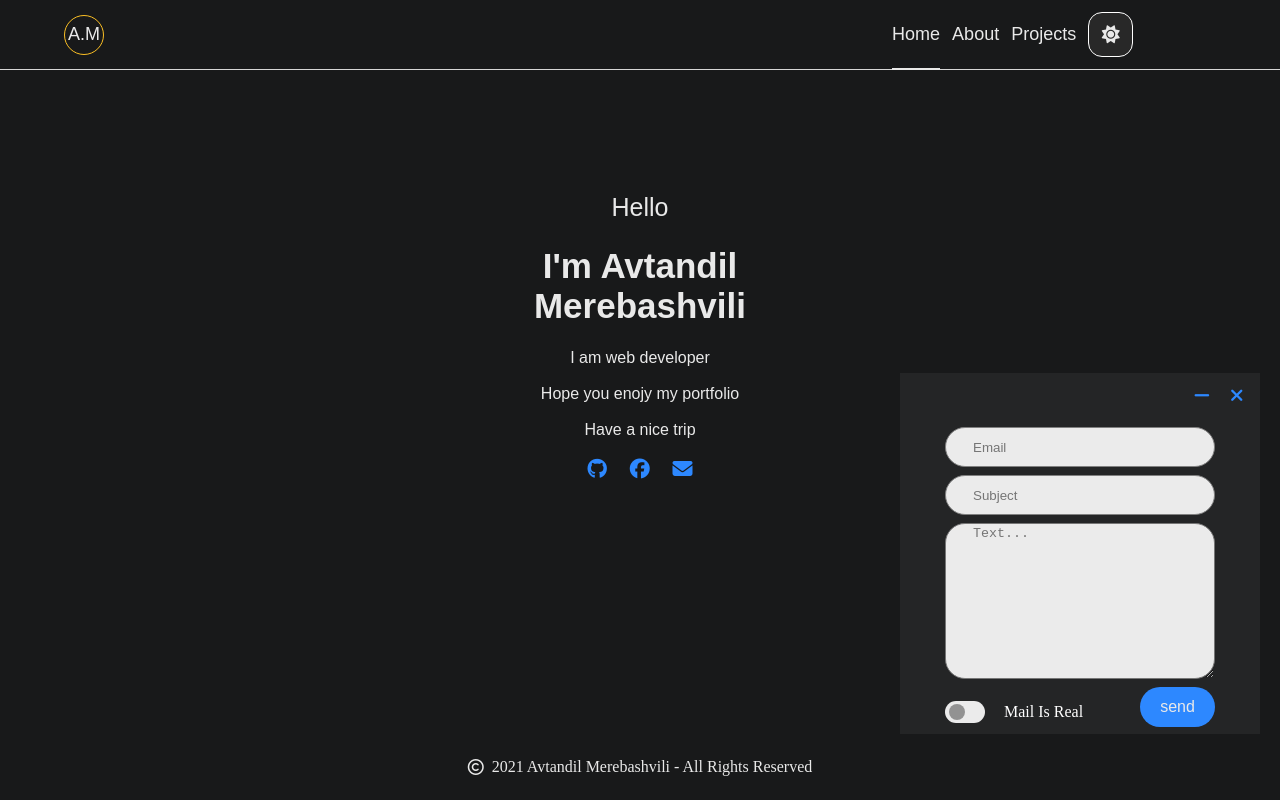
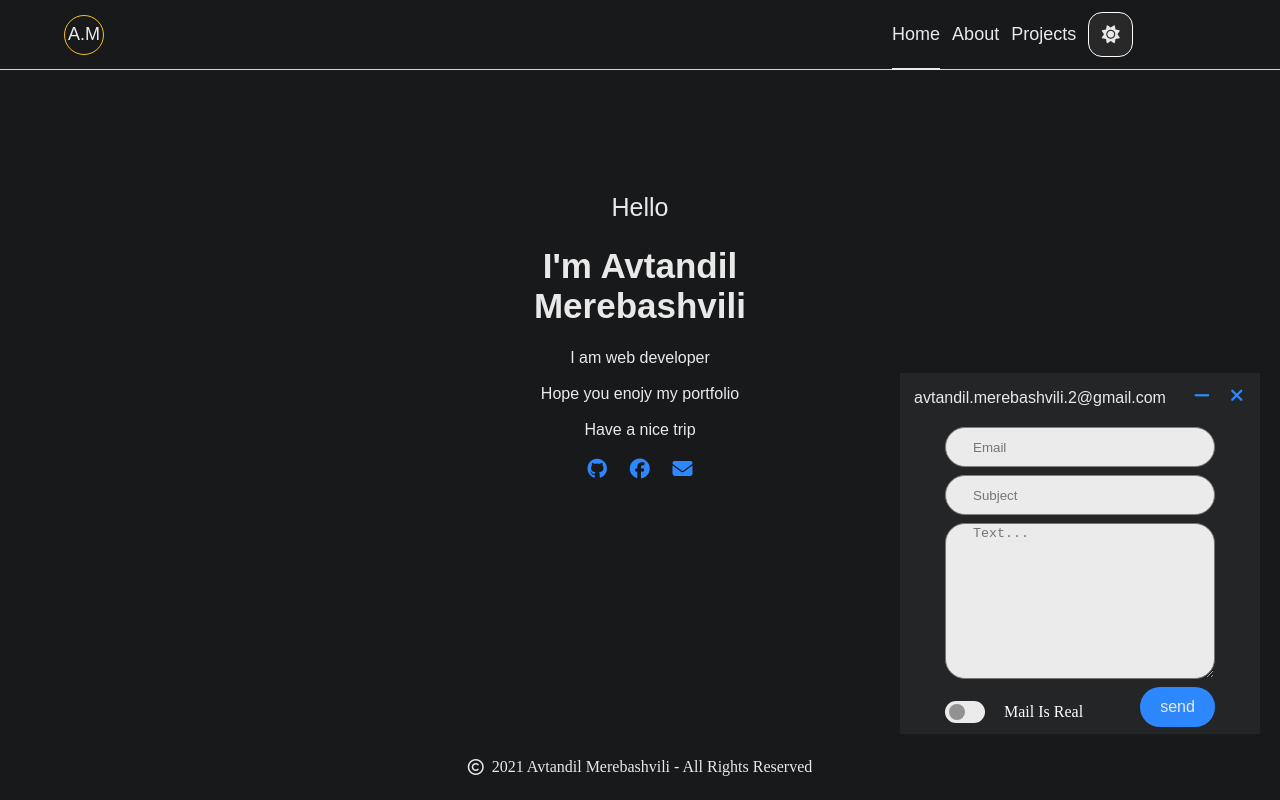
Before and after one commit to AvtoMerebashvili/portfolio, an Angular app: page /layout/home in a window 1280 px wide. Built offline with nearby package versions, Linux system fonts and the light colour scheme.

Commit message:
feat(send-email): add close feature

```diff
--- a/src/app/features/home/home/home.component.html
+++ b/src/app/features/home/home/home.component.html
@@ -18,8 +18,5 @@
                 <a routerLink="email"><i class="fas fa-envelope"></i></a>
             </div>
         </div>
-        <div class="mailer">
-
-        </div>
     </div>
 </div>
--- a/src/app/layout/layout.component.html
+++ b/src/app/layout/layout.component.html
@@ -4,12 +4,15 @@
     </div>
     <div class="down">
         <router-outlet></router-outlet>
-        <div class="mailer">
+        <div [ngClass]="{mailerOn: mailer=='on', mailerOff: mailer=='off', mailerClosed: mailer=='closed' }">
             <div class="topBar">
-                <button><i class="fas fa-minus"></i></button>
-                <button><i class="fas fa-times"></i></button>
+                <p>avtandil.merebashvili.2@gmail.com</p>
+                <div class="buttons">
+                    <button (click)="setMailer('off')"><i class="fas fa-minus"></i></button>
+                    <button (click)="setMailer('closed')"><i class="fas fa-times"></i></button>
+                </div>
             </div>
-            <app-send-email class="s"></app-send-email>
+            <app-send-email class="sendEmail"></app-send-email>
         </div>
     </div>
     <div class="foot">
--- a/src/app/layout/layout.component.scss
+++ b/src/app/layout/layout.component.scss
@@ -1,4 +1,5 @@
 @import "../../styles/palette.scss";
+@import './styles/mailer.style.scss';
 
 .component{
     display: flex;
@@ -9,30 +10,43 @@
     }
     .down{
         height: 100%;
-        .mailer{
+        .mailerOn{
+            @include mailer;
             width: 360px;
             height: 365px;
-            position: absolute;
-            right: 20px;
-            bottom: 62px;
             background-color: $bg-color5;
             .topBar{
                 width: 100%;
                 height: 46px;
                 display: flex;
-                justify-content: flex-end;
-                button{
-                    background-color: inherit;
-                    border: none;
-                    width: 20px;
-                    margin-right: 16px;
-                    font-size: 18px;
-                    color: $light-blue;
-                    &:hover{
-                        cursor: pointer;
+                justify-content: space-between;
+                p{
+                    color: $font1;
+                }
+            }
+        }
+        .mailerOff{
+            @include mailer;
+            height: 45px;
+            width: 80px;
+            background-color: $bg-color5;
+            .topBar{
+                p{
+                    display: none;
+                }
+                .buttons{
+                    button{
+                        margin: 0;
+                        width: 40px;
                     }
                 }
             }
+            .sendEmail{
+                display: none;
+            }
+        }
+        .mailerClosed{
+            display: none;
         }
     }
     .foot{
@@ -49,6 +63,10 @@
     }
 }
 
+
+
+
+
 .whiteTheme{
     background-color: $bg-color2;
     .foot{
--- a/src/app/layout/layout.component.ts
+++ b/src/app/layout/layout.component.ts
@@ -7,6 +7,11 @@ import { ThemeService } from '../shared/services/theme.service';
   styleUrls: ['./layout.component.scss']
 })
 export class LayoutComponent implements OnInit {
+
+  mailer:
+    | 'on'
+    | 'off'
+    | 'closed' = 'on'
 
   year: number = new Date().getFullYear()
   theme: boolean = false
@@ -22,4 +27,8 @@ export class LayoutComponent implements OnInit {
     this.theme = prop
     this.themeService.setTheme(prop)
   }
+
+  setMailer(prop: any){
+    this.mailer = prop
+  }
 }
--- /dev/null
+++ b/src/app/layout/styles/mailer.style.scss
@@ -0,0 +1,32 @@
+@mixin mailer {
+    position: absolute;
+    right: 20px;
+    bottom: 62px;
+    .topBar{
+        width: 100%;
+        height: 46px;
+        display: flex;
+        justify-content: space-between;
+        p{
+            font-family: Arial, Helvetica, sans-serif;
+            text-align: center;
+            width: 280px;
+        }
+        .buttons{
+            width: 80px;
+            display: flex;
+            justify-content: flex-end;
+            button{
+                background-color: inherit;
+                border: none;
+                width: 20px;
+                margin-right: 16px;
+                font-size: 18px;
+                color: $light-blue;
+                &:hover{
+                    cursor: pointer;
+                }
+            }
+        }
+    }
+}
```
